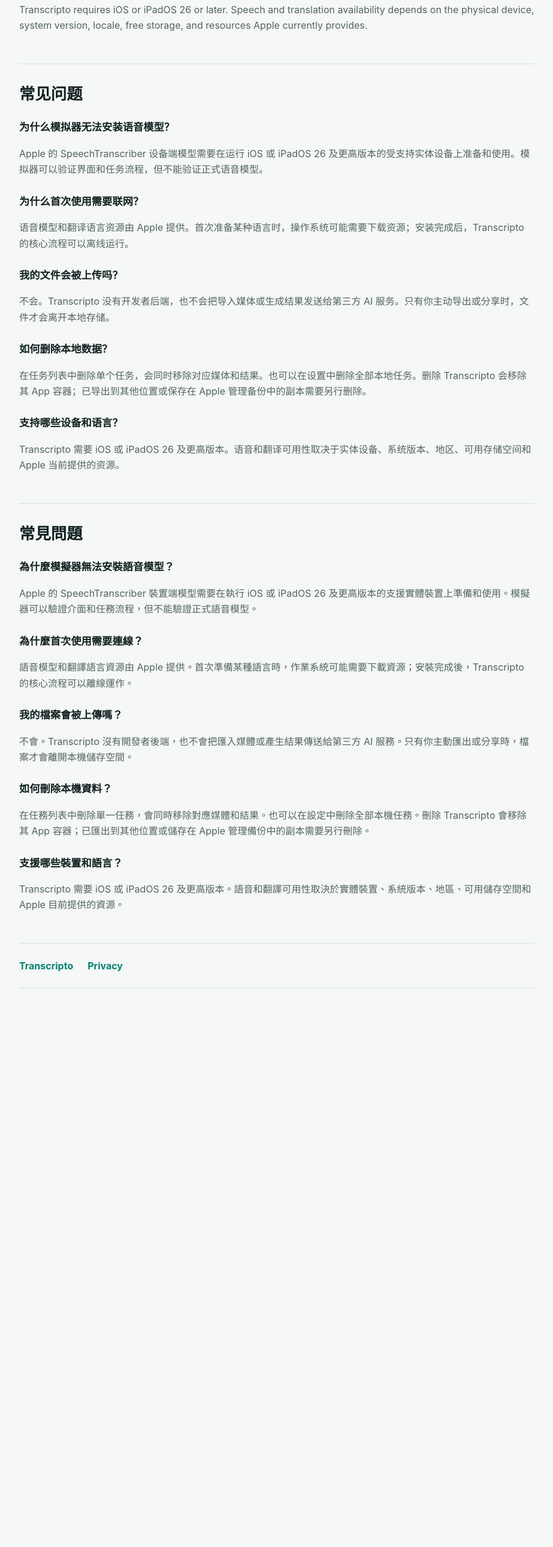
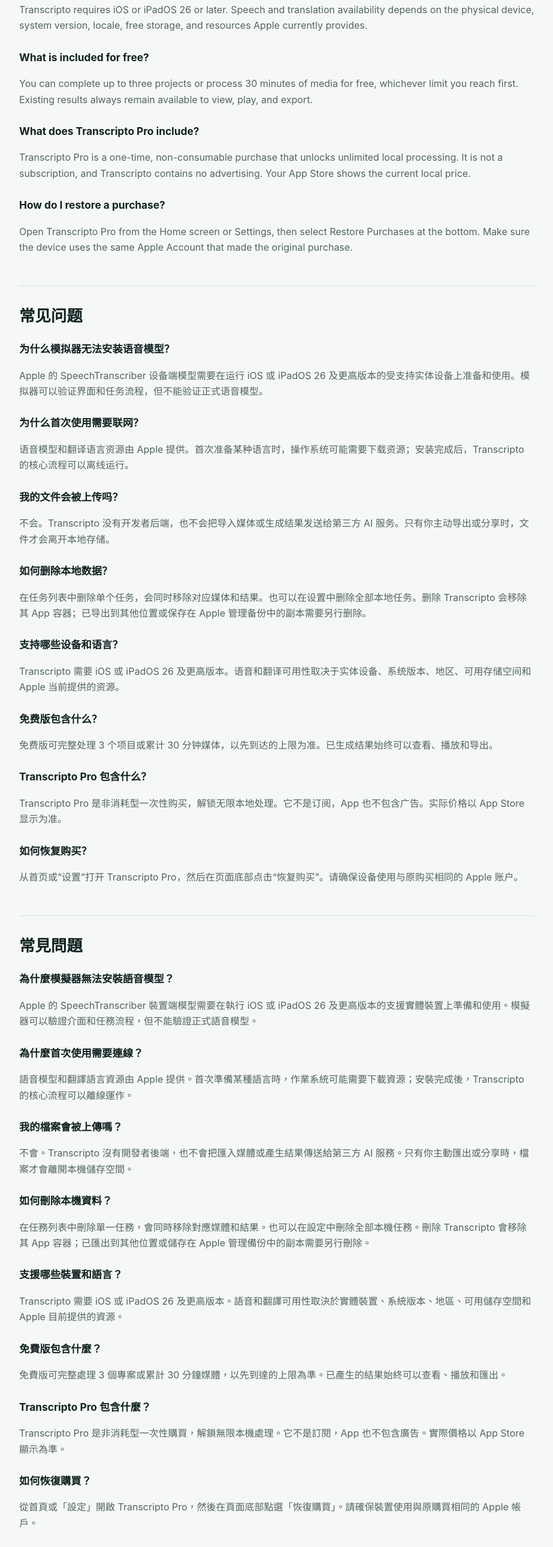
Before and after one commit to SDLi416/MyStockYardagesPrivacy, a plain HTML site: page transcripto/support/index.html in a window 1280 px wide. Shown: the part 1053-3632 px from the top of the page at 60% size, without its empty margins (178-1101 px from the left). Before the commit the page ends 2773 px from the top, so only its background shows below. Drawn offline with Linux system fonts and the light colour scheme.

Commit message:
Update Transcripto purchase and support information

```diff
--- a/transcripto/support/index.html
+++ b/transcripto/support/index.html
@@ -28,6 +28,12 @@
     <p>Delete an individual task from the library to remove its related media and results. You can also delete all local tasks in Settings. Deleting Transcripto removes its app container; copies exported elsewhere or stored in Apple-managed backups must be removed separately.</p>
     <h3>Which devices and languages are supported?</h3>
     <p>Transcripto requires iOS or iPadOS 26 or later. Speech and translation availability depends on the physical device, system version, locale, free storage, and resources Apple currently provides.</p>
+    <h3>What is included for free?</h3>
+    <p>You can complete up to three projects or process 30 minutes of media for free, whichever limit you reach first. Existing results always remain available to view, play, and export.</p>
+    <h3>What does Transcripto Pro include?</h3>
+    <p>Transcripto Pro is a one-time, non-consumable purchase that unlocks unlimited local processing. It is not a subscription, and Transcripto contains no advertising. Your App Store shows the current local price.</p>
+    <h3>How do I restore a purchase?</h3>
+    <p>Open Transcripto Pro from the Home screen or Settings, then select Restore Purchases at the bottom. Make sure the device uses the same Apple Account that made the original purchase.</p>
   </section>
 
   <section id="zh-hans" lang="zh-Hans">
@@ -42,6 +48,12 @@
     <p>在任务列表中删除单个任务，会同时移除对应媒体和结果。也可以在设置中删除全部本地任务。删除 Transcripto 会移除其 App 容器；已导出到其他位置或保存在 Apple 管理备份中的副本需要另行删除。</p>
     <h3>支持哪些设备和语言？</h3>
     <p>Transcripto 需要 iOS 或 iPadOS 26 及更高版本。语音和翻译可用性取决于实体设备、系统版本、地区、可用存储空间和 Apple 当前提供的资源。</p>
+    <h3>免费版包含什么？</h3>
+    <p>免费版可完整处理 3 个项目或累计 30 分钟媒体，以先到达的上限为准。已生成结果始终可以查看、播放和导出。</p>
+    <h3>Transcripto Pro 包含什么？</h3>
+    <p>Transcripto Pro 是非消耗型一次性购买，解锁无限本地处理。它不是订阅，App 也不包含广告。实际价格以 App Store 显示为准。</p>
+    <h3>如何恢复购买？</h3>
+    <p>从首页或“设置”打开 Transcripto Pro，然后在页面底部点击“恢复购买”。请确保设备使用与原购买相同的 Apple 账户。</p>
   </section>
 
   <section id="zh-hant" lang="zh-Hant">
@@ -56,6 +68,12 @@
     <p>在任務列表中刪除單一任務，會同時移除對應媒體和結果。也可以在設定中刪除全部本機任務。刪除 Transcripto 會移除其 App 容器；已匯出到其他位置或儲存在 Apple 管理備份中的副本需要另行刪除。</p>
     <h3>支援哪些裝置和語言？</h3>
     <p>Transcripto 需要 iOS 或 iPadOS 26 及更高版本。語音和翻譯可用性取決於實體裝置、系統版本、地區、可用儲存空間和 Apple 目前提供的資源。</p>
+    <h3>免費版包含什麼？</h3>
+    <p>免費版可完整處理 3 個專案或累計 30 分鐘媒體，以先到達的上限為準。已產生的結果始終可以查看、播放和匯出。</p>
+    <h3>Transcripto Pro 包含什麼？</h3>
+    <p>Transcripto Pro 是非消耗型一次性購買，解鎖無限本機處理。它不是訂閱，App 也不包含廣告。實際價格以 App Store 顯示為準。</p>
+    <h3>如何恢復購買？</h3>
+    <p>從首頁或「設定」開啟 Transcripto Pro，然後在頁面底部點選「恢復購買」。請確保裝置使用與原購買相同的 Apple 帳戶。</p>
   </section>
 
   <nav><a href="../">Transcripto</a><a href="../privacy/">Privacy</a></nav>
```
Also changed, not shown: transcripto/index.html (+2 -0 lines), transcripto/privacy/index.html (+7 -1 lines).
